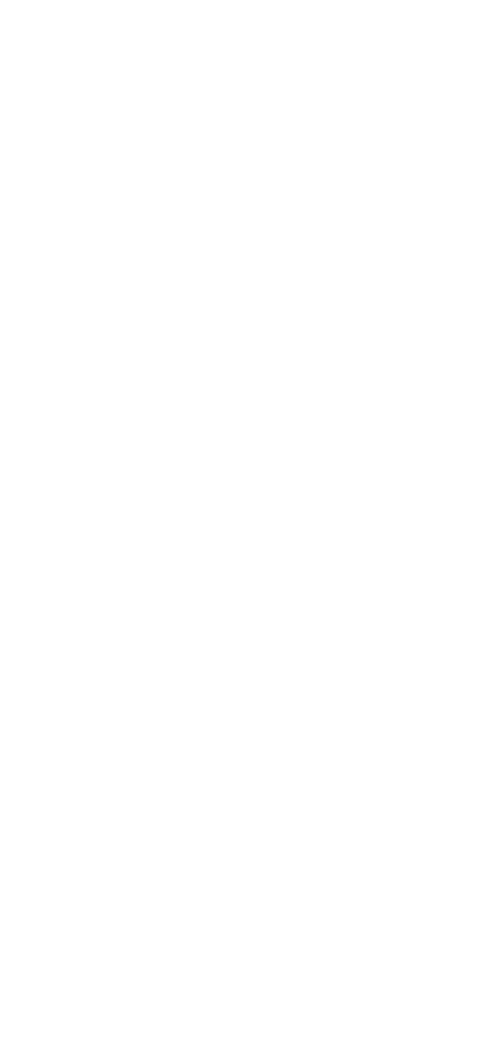
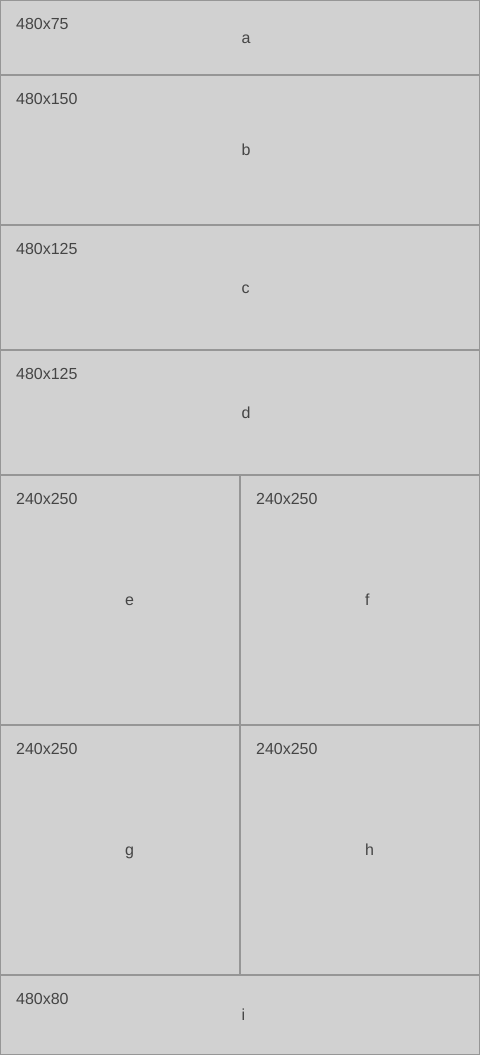
Before and after one commit to chandlerpuckett/lab-04, a plain HTML site: page index.html in a window 390 px wide. Shown: the whole page, 480 px wide, since content can reach past the window. Before the commit the page ends 844 px from the top, so only its background shows below. Drawn offline with Linux system fonts and the light colour scheme.

Commit message:
mobile layout

```diff
--- a/css/base.css
+++ b/css/base.css
@@ -0,0 +1,52 @@
+* {
+  box-sizing: border-box;
+}
+
+body {
+  width: 480px;
+  height: 767px;
+
+  font-family: Helvetica;
+}
+
+div {
+  border: 0.5px solid rgb(150, 150, 150);
+  background-color: rgb(209, 209, 209);
+
+  display: flex;
+
+  font-size: 16px;
+  color: rgb(69, 69, 69);
+}
+
+#middle {
+  border: none;
+  display: flex;
+  flex-wrap: wrap;
+
+  width: fit-content;
+
+  /* align-content: flex-start; */
+}
+
+
+div > p:nth-child(1) {
+  /* border: 0.5px solid red; */
+
+  width: 95%;
+  height: auto;
+
+  padding: 15px;
+
+}
+
+div > p:nth-child(2){
+  /* border: 0.5px solid red; */
+
+  width: 100%;
+  height: auto;
+
+  align-self: center;
+
+  /* padding: 5px; */
+}
--- a/css/layout.css
+++ b/css/layout.css
@@ -1,6 +1,50 @@
-
 
 
 @media only screen and (min-width: 768px){
 
 }
+
+#a {
+  width: 480px;
+  height: 75px;
+}
+
+#b {
+  width: 480px;
+  height: 150px;
+}
+
+#c {
+  width: 480px;
+  height: 125px;
+}
+
+#d {
+  width: 480px;
+  height: 125px;
+}
+
+#e {
+  width: 240px;
+  height: 250px;
+}
+
+#f {
+  width: 240px;
+  height: 250px;
+}
+
+#g {
+  width: 240px;
+  height: 250px;
+}
+
+#h {
+  width: 240px;
+  height: 250px;
+}
+
+#i {
+  width: 480px;
+  height: 80px;
+}
--- a/index.html
+++ b/index.html
@@ -11,7 +11,59 @@
   <link rel="stylesheet" href="/css/module.css">
 
 </head>
-<body>
 
-</body>
+
+  <body>
+    <div id=a>
+
+      <p>480x75</p>
+
+      <p>a</p>
+
+    </div>
+
+    <div id=b>
+      <p>480x150</p>
+      <p>b</p>
+    </div>
+
+    <div id=c>
+      <p>480x125</p>
+      <p>c</p>
+    </div>
+
+    <div id=d>
+      <p>480x125</p>
+      <p>d</p>
+    </div>
+
+    <section id="middle">
+      <div id=e>
+        <p>240x250</p>
+        <p>e</p>
+      </div>
+
+      <div id=f>
+        <p>240x250</p>
+        <p>f</p>
+      </div>
+
+      <div id=g>
+        <p>240x250</p>
+        <p>g</p>
+      </div>
+
+      <div id=h>
+        <p>240x250</p>
+        <p>h</p>
+      </div>
+    </section>
+
+    <div id=i>
+      <p>480x80</p>
+      <p>i</p>
+    </div>
+  </body>
+
+
 </html>
```
